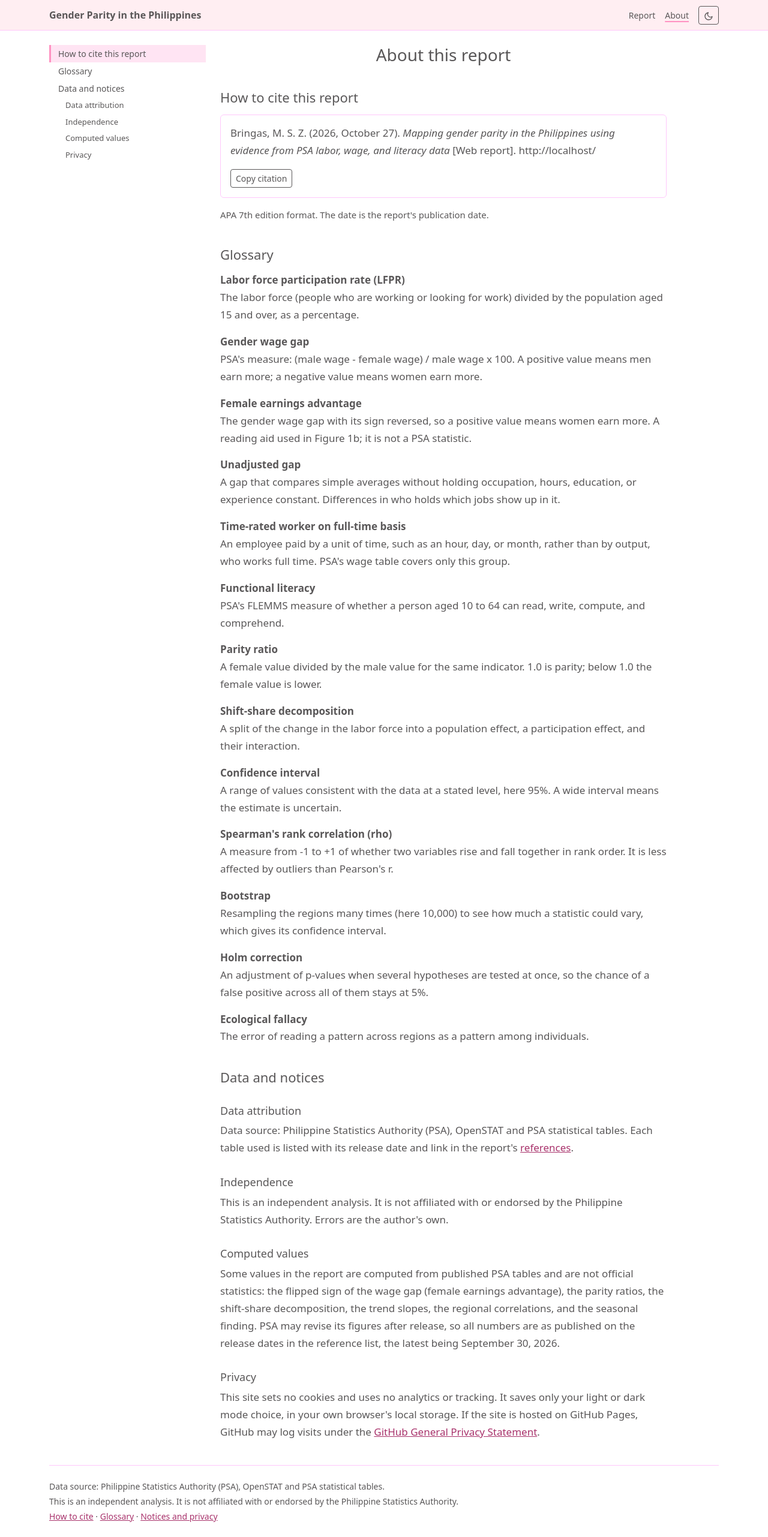
After one commit to msimonb05/gender-gap-philippines, a Flask app: page /about.html in a window 1280 px wide. The commit adds this page. Shown: the whole page at 60% size. Run offline with Flask 3, Linux system fonts and the light colour scheme; some libraries are stand-ins or nearby versions.

Commit message:
Add About page with citation, glossary, and notices

```diff
--- a/app.py
+++ b/app.py
@@ -1,3 +1,4 @@
+import os
 import re
 from io import BytesIO
 from pathlib import Path
@@ -13,6 +14,7 @@ from matplotlib.figure import Figure
 from matplotlib.ticker import FixedLocator, MaxNLocator, ScalarFormatter
 
 DATA_DIR = Path("data")
+SITE_URL = os.environ.get("SITE_URL")
 REPORT = Path("content/mapping-gender-parity-philippines.md")
 SIGN_VIEWS = {
     "psa": {
@@ -59,7 +61,26 @@ FIGURE_TABLES = {
     "seasonality": ["analysis/seasonality", "analysis/seasonality_round_months"],
     "regional_correlations": ["analysis/regional_correlations", "analysis/regional_merged"],
 }
-FIGURE_SOURCES = {"wage_gap_female": ("wage_gap", "sign=female&")}
+CITATION = {
+    "authors": "Bringas, M. S. Z.",
+    "date": "2026, October 27",
+    "title": "Mapping gender parity in the Philippines using evidence from PSA labor, wage, and literacy data",
+}
+GLOSSARY = [
+    ("Labor force participation rate (LFPR)", "The labor force (people who are working or looking for work) divided by the population aged 15 and over, as a percentage."),
+    ("Gender wage gap", "PSA's measure: (male wage - female wage) / male wage x 100. A positive value means men earn more; a negative value means women earn more."),
+    ("Female earnings advantage", "The gender wage gap with its sign reversed, so a positive value means women earn more. A reading aid used in Figure 1b; it is not a PSA statistic."),
+    ("Unadjusted gap", "A gap that compares simple averages without holding occupation, hours, education, or experience constant. Differences in who holds which jobs show up in it."),
+    ("Time-rated worker on full-time basis", "An employee paid by a unit of time, such as an hour, day, or month, rather than by output, who works full time. PSA's wage table covers only this group."),
+    ("Functional literacy", "PSA's FLEMMS measure of whether a person aged 10 to 64 can read, write, compute, and comprehend."),
+    ("Parity ratio", "A female value divided by the male value for the same indicator. 1.0 is parity; below 1.0 the female value is lower."),
+    ("Shift-share decomposition", "A split of the change in the labor force into a population effect, a participation effect, and their interaction."),
+    ("Confidence interval", "A range of values consistent with the data at a stated level, here 95%. A wide interval means the estimate is uncertain."),
+    ("Spearman's rank correlation (rho)", "A measure from -1 to +1 of whether two variables rise and fall together in rank order. It is less affected by outliers than Pearson's r."),
+    ("Bootstrap", "Resampling the regions many times (here 10,000) to see how much a statistic could vary, which gives its confidence interval."),
+    ("Holm correction", "An adjustment of p-values when several hypotheses are tested at once, so the chance of a false positive across all of them stays at 5%."),
+    ("Ecological fallacy", "The error of reading a pattern across regions as a pattern among individuals."),
+]
 AUTHOR_ALIASES = {
     "PSA": "Philippine Statistics Authority",
     "PIDS": "Philippine Institute for Development Studies",
@@ -116,8 +137,8 @@ def sex_palette(t):
     return {"Female": t["female"], "Male": t["male"]}
 
 
-def wage_gap_chart(t):
-    view = sign_view(request.args.get("sign", "psa"))
+def wage_gap_chart(t, sign="psa"):
+    view = sign_view(sign)
     df = load("wage_gap_by_region")
     national = load("national_wage_gap")["national_gap_pct"].iloc[0] * view["factor"]
     plot = df.assign(value=df["gap_pct"] * view["factor"]).sort_values("value")
@@ -347,6 +368,7 @@ def formula_chart(t):
 
 CHARTS = {
     "wage_gap": wage_gap_chart,
+    "wage_gap_female": lambda t: wage_gap_chart(t, "female"),
     "labor_participation": labor_participation_chart,
     "labor_force_persons": labor_force_persons_chart,
     "school_enrollment": school_enrollment_chart,
@@ -391,7 +413,6 @@ def citation(refs, author, years, text):
 
 def figure_card(m):
     number, title, alt, stem, note = m.groups()
-    chart, extra = FIGURE_SOURCES.get(stem, (stem, ""))
     tables = {name: load(name).to_html(index=False, border=0, classes="table table-sm table-striped") for name in FIGURE_TABLES[stem]}
     return render_template(
         "_figure.html",
@@ -399,7 +420,7 @@ def figure_card(m):
         title=title,
         alt=alt,
         stem=stem,
-        src=f"/chart/{chart}.svg?{extra}",
+        src=f"chart/{stem}-",
         note=note,
         tables=tables,
     )
@@ -407,7 +428,7 @@ def figure_card(m):
 
 def render_report():
     source = FORMULA_RE.sub(
-        '<p class="formula"><img data-chart="/chart/formula.svg?" src="/chart/formula.svg?theme=light" '
+        '<p class="formula"><img data-chart="chart/formula-" src="chart/formula-light.svg" '
         'alt="gap = (male wage - female wage) / male wage x 100"></p>',
         REPORT.read_text(encoding="utf-8"),
     )
@@ -428,11 +449,17 @@ def report():
     return render_template("report.html", content=content, toc=toc)
 
 
-@app.route("/chart/<name>.svg")
-def chart(name):
+@app.route("/about.html")
+def about():
+    return render_template("about.html", citation={**CITATION, "url": SITE_URL or request.url_root}, glossary=GLOSSARY)
+
+
+@app.route("/chart/<stem>.svg")
+def chart(stem):
+    name, _, theme = stem.rpartition("-")
     if name not in CHARTS:
         abort(404)
-    t = theme_view(request.args.get("theme", "light"))
+    t = theme_view(theme)
     buf = BytesIO()
     with rc_context(theme_rc(t)):
         CHARTS[name](t).savefig(buf, format="svg", bbox_inches="tight")
--- a/static/report.css
+++ b/static/report.css
@@ -158,6 +158,40 @@
   cursor: help;
 }
 
+.report.no-indent > p,
+.report.no-indent .cite-block {
+  text-indent: 0;
+  padding-left: 0;
+}
+
+.site-link {
+  color: var(--bs-body-color);
+  text-decoration: none;
+}
+
+.site-link[aria-current="page"] {
+  text-decoration: underline var(--accent) 2px;
+  text-underline-offset: 4px;
+}
+
+.site-footer {
+  color: var(--bs-secondary-color);
+  border-color: var(--bs-border-color) !important;
+}
+
+.cite-block {
+  padding-left: 2em;
+  text-indent: -2em;
+}
+
+.glossary dt {
+  margin-top: 1rem;
+}
+
+.glossary dd {
+  margin-bottom: 0;
+}
+
 .tooltip {
   --bs-tooltip-max-width: 22rem;
   --bs-tooltip-bg: var(--bs-emphasis-color);
--- a/static/report.js
+++ b/static/report.js
@@ -18,11 +18,11 @@ function applyTheme(theme) {
   toggle.setAttribute("aria-label", `Switch to ${next} mode`);
   toggle.title = `Switch to ${next} mode`;
   document.querySelectorAll("img[data-chart]").forEach((img) => {
-    const src = img.dataset.chart + "theme=" + theme;
+    const src = img.dataset.chart + theme + ".svg";
     if (img.getAttribute("src") !== src) img.src = src;
   });
   document.querySelectorAll("a[data-chart-link]").forEach((a) => {
-    a.href = a.dataset.chartLink + "theme=" + theme;
+    a.href = a.dataset.chartLink + theme + ".svg";
   });
 }
 
@@ -60,6 +60,19 @@ markCurrentSection();
 
 document.querySelectorAll('[data-bs-toggle="tooltip"]').forEach((el) => new bootstrap.Tooltip(el));
 
+const copyButton = document.getElementById("copy-citation");
+if (copyButton) {
+  copyButton.addEventListener("click", async () => {
+    const status = document.getElementById("copy-status");
+    try {
+      await navigator.clipboard.writeText(document.getElementById("citation-text").innerText);
+      status.textContent = "Copied";
+    } catch (e) {
+      status.textContent = "Couldn't copy. Select the text instead.";
+    }
+  });
+}
+
 document.addEventListener("show.bs.collapse", (e) => {
   document.querySelector(`[data-bs-target="#${e.target.id}"]`).textContent = "Hide data";
 });
--- a/templates/_figure.html
+++ b/templates/_figure.html
@@ -2,9 +2,9 @@
   <div class="card-body">
     <p class="fw-semibold mb-0">{{ number }}</p>
     <p class="fst-italic mb-3">{{ title }}</p>
-    <img class="img-fluid w-100" data-chart="{{ src }}" src="{{ src }}theme=light" alt="{{ alt }}">
+    <img class="img-fluid w-100" data-chart="{{ src }}" src="{{ src }}light.svg" alt="{{ alt }}">
     <figcaption class="small mt-3"><em>Note.</em>{{ note | safe }}</figcaption>
-    <a class="btn btn-sm btn-outline-secondary mt-3 me-2" data-chart-link="{{ src }}" href="{{ src }}theme=light" target="_blank" rel="noopener">Open image in new tab</a>
+    <a class="btn btn-sm btn-outline-secondary mt-3 me-2" data-chart-link="{{ src }}" href="{{ src }}light.svg" target="_blank" rel="noopener">Open image in new tab</a>
     <button class="btn btn-sm btn-outline-secondary mt-3" type="button" data-bs-toggle="collapse" data-bs-target="#data-{{ stem }}" aria-expanded="false" aria-controls="data-{{ stem }}">Show data</button>
     <div class="collapse mt-3" id="data-{{ stem }}">
       {% for name, table in tables.items() %}
--- /dev/null
+++ b/templates/about.html
@@ -0,0 +1,51 @@
+{% extends "base.html" %}
+
+{% block title %}About this report - Mapping Gender Parity in the Philippines{% endblock %}
+
+{% block main_class %}no-indent{% endblock %}
+
+{% block toc %}
+<a class="nav-link" href="#s-citation">How to cite this report</a>
+<a class="nav-link" href="#s-glossary">Glossary</a>
+<a class="nav-link" href="#s-notices">Data and notices</a>
+<a class="nav-link sub" href="#s-attribution">Data attribution</a>
+<a class="nav-link sub" href="#s-independence">Independence</a>
+<a class="nav-link sub" href="#s-computed">Computed values</a>
+<a class="nav-link sub" href="#s-privacy">Privacy</a>
+{% endblock %}
+
+{% block content %}
+<h1>About this report</h1>
+
+<h2 id="s-citation">How to cite this report</h2>
+<div class="card figure-card my-3">
+  <div class="card-body">
+    <p id="citation-text" class="cite-block mb-3">{{ citation.authors }} ({{ citation.date }}). <em>{{ citation.title }}</em> [Web report]. {{ citation.url }}</p>
+    <button id="copy-citation" class="btn btn-sm btn-outline-secondary" type="button">Copy citation</button>
+    <span id="copy-status" class="small ms-2" role="status"></span>
+  </div>
+</div>
+<p class="small">APA 7th edition format. The date is the report's publication date.</p>
+
+<h2 id="s-glossary">Glossary</h2>
+<dl class="glossary">
+  {% for term, definition in glossary %}
+  <dt>{{ term }}</dt>
+  <dd>{{ definition }}</dd>
+  {% endfor %}
+</dl>
+
+<h2 id="s-notices">Data and notices</h2>
+
+<h3 id="s-attribution">Data attribution</h3>
+<p>Data source: Philippine Statistics Authority (PSA), OpenSTAT and PSA statistical tables. Each table used is listed with its release date and link in the report's <a href="./#s-references">references</a>.</p>
+
+<h3 id="s-independence">Independence</h3>
+<p>This is an independent analysis. It is not affiliated with or endorsed by the Philippine Statistics Authority. Errors are the author's own.</p>
+
+<h3 id="s-computed">Computed values</h3>
+<p>Some values in the report are computed from published PSA tables and are not official statistics: the flipped sign of the wage gap (female earnings advantage), the parity ratios, the shift-share decomposition, the trend slopes, the regional correlations, and the seasonal finding. PSA may revise its figures after release, so all numbers are as published on the release dates in the reference list, the latest being September 30, 2026.</p>
+
+<h3 id="s-privacy">Privacy</h3>
+<p>This site sets no cookies and uses no analytics or tracking. It saves only your light or dark mode choice, in your own browser's local storage. If the site is hosted on GitHub Pages, GitHub may log visits under the <a href="https://docs.github.com/en/site-policy/privacy-policies/github-general-privacy-statement">GitHub General Privacy Statement</a>.</p>
+{% endblock %}
--- /dev/null
+++ b/templates/base.html
@@ -0,0 +1,50 @@
+<!doctype html>
+<html lang="en">
+<head>
+<meta charset="utf-8">
+<meta name="viewport" content="width=device-width, initial-scale=1">
+<title>{% block title %}Mapping Gender Parity in the Philippines{% endblock %}</title>
+<script>
+let theme = null;
+try { theme = localStorage.getItem("theme"); } catch (e) {}
+document.documentElement.dataset.bsTheme = theme || (matchMedia("(prefers-color-scheme: dark)").matches ? "dark" : "light");
+</script>
+<link rel="stylesheet" href="static/vendor/bootstrap/bootstrap.min.css">
+<link rel="stylesheet" href="static/report.css">
+</head>
+<body>
+<a class="visually-hidden-focusable" href="#report">Skip to content</a>
+<nav class="navbar sticky-top border-bottom site-bar">
+  <div class="container-xl">
+    <a class="navbar-brand fs-6 fw-semibold" href="./">Gender Parity in the Philippines</a>
+    <div class="d-flex align-items-center gap-3">
+      <a class="site-link small" href="./"{% if request.endpoint == 'report' %} aria-current="page"{% endif %}>Report</a>
+      <a class="site-link small" href="about.html"{% if request.endpoint == 'about' %} aria-current="page"{% endif %}>About</a>
+      <button id="theme-toggle" class="btn btn-sm btn-outline-secondary" type="button" aria-label="Switch to dark mode" title="Switch to dark mode">
+        <svg class="icon-moon" width="16" height="16" viewBox="0 0 24 24" fill="none" stroke="currentColor" stroke-width="2" stroke-linecap="round" stroke-linejoin="round" aria-hidden="true"><path d="M21 12.8A9 9 0 1 1 11.2 3a7 7 0 0 0 9.8 9.8z"/></svg>
+        <svg class="icon-sun d-none" width="16" height="16" viewBox="0 0 24 24" fill="none" stroke="currentColor" stroke-width="2" stroke-linecap="round" stroke-linejoin="round" aria-hidden="true"><circle cx="12" cy="12" r="4"/><path d="M12 2v2M12 20v2M4.9 4.9l1.4 1.4M17.7 17.7l1.4 1.4M2 12h2M20 12h2M4.9 19.1l1.4-1.4M17.7 6.3l1.4-1.4"/></svg>
+      </button>
+    </div>
+  </div>
+</nav>
+<div class="container-xl">
+  <div class="row">
+    <aside class="col-lg-3 py-4">
+      <nav id="toc" class="toc nav flex-column" aria-label="Contents">
+        {% block toc %}{% endblock %}
+      </nav>
+    </aside>
+    <main id="report" class="col-lg-9 py-4 report {% block main_class %}{% endblock %}" tabindex="-1">
+      {% block content %}{% endblock %}
+    </main>
+  </div>
+  <footer class="site-footer border-top py-4 small">
+    <p class="mb-1">Data source: Philippine Statistics Authority (PSA), OpenSTAT and PSA statistical tables.</p>
+    <p class="mb-1">This is an independent analysis. It is not affiliated with or endorsed by the Philippine Statistics Authority.</p>
+    <p class="mb-0"><a href="about.html#s-citation">How to cite</a> · <a href="about.html#s-glossary">Glossary</a> · <a href="about.html#s-notices">Notices and privacy</a></p>
+  </footer>
+</div>
+<script src="static/vendor/bootstrap/bootstrap.bundle.min.js"></script>
+<script src="static/report.js"></script>
+</body>
+</html>
```
Also changed, not shown: templates/report.html (+7 -39 lines).
